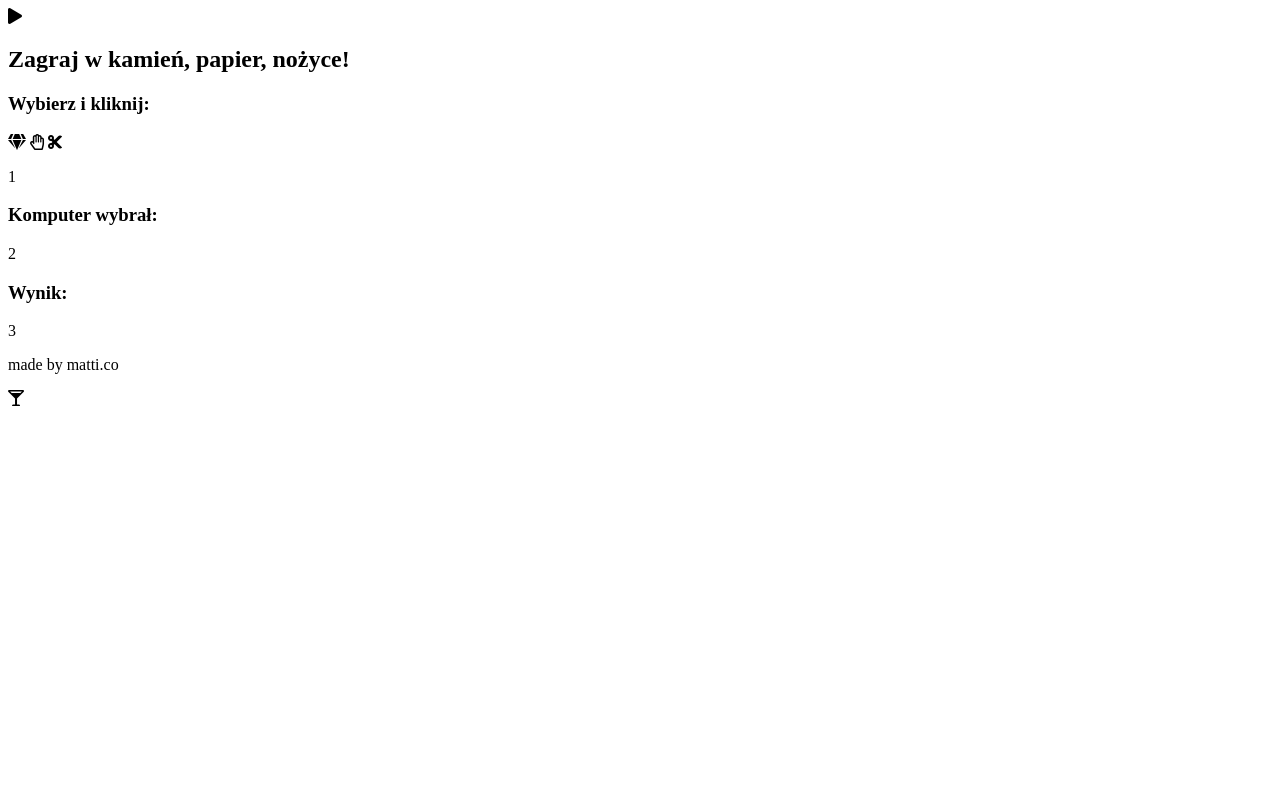
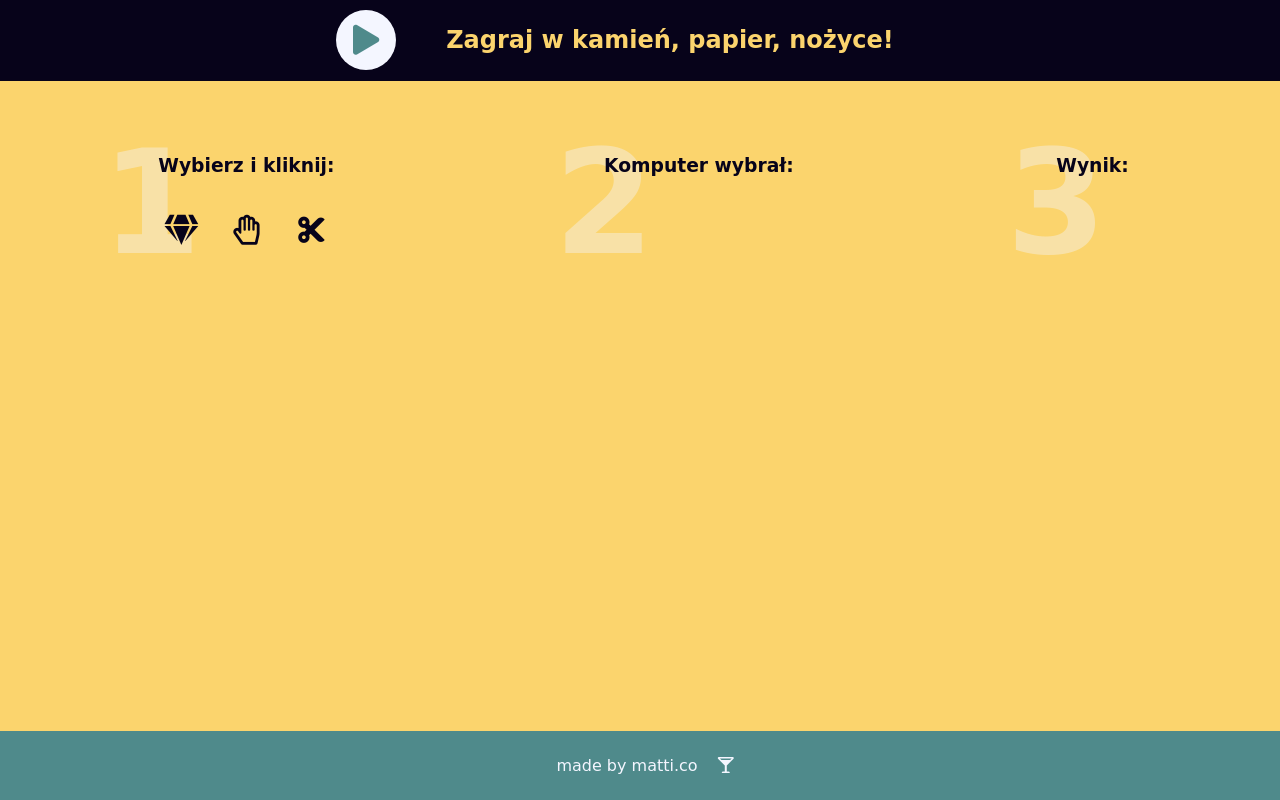
Before and after one commit to mateusz-andrzej-krupa/javascript-prewort, a website: page index.html in a window 1280 px wide. Drawn offline with Linux system fonts and the light colour scheme; the site is published under a folder, as on GitHub Pages, so addresses that start at the root find nothing; a web font is replaced by a local one.

Commit message:
fix css link

```diff
--- a/index.html
+++ b/index.html
@@ -6,7 +6,7 @@
 	<title>Kamień, papier, nożyce</title>
 	<link rel="stylesheet" href="https://cdnjs.cloudflare.com/ajax/libs/font-awesome/5.9.0/css/all.min.css">
 	<link href="https://fonts.googleapis.com/css2?family=MuseoModerno:wght@300;700&display=swap" rel="stylesheet">
-	<link rel="stylesheet" href="/css/style.css">
+	<link rel="stylesheet" href="./css/style.css">
 </head>
 <body>
 	<section class="header">
--- a/js/script.js
+++ b/js/script.js
@@ -1,3 +1,4 @@
+{
 function playGame (playerInput) {
   clearMessages();
   function getMoveName(argMoveId){
@@ -103,3 +104,5 @@ function playGame (playerInput) {
 document.getElementById('rock').addEventListener('click', function(){playGame(1);console.log('gracz nacisnal kamien');});
 document.getElementById('paper').addEventListener('click', function(){playGame(2);console.log('gracz nacisnal papier');});
 document.getElementById('scissors').addEventListener('click', function(){playGame(3);console.log('gracz nacisnal nozyczki')});
+
+}
```
